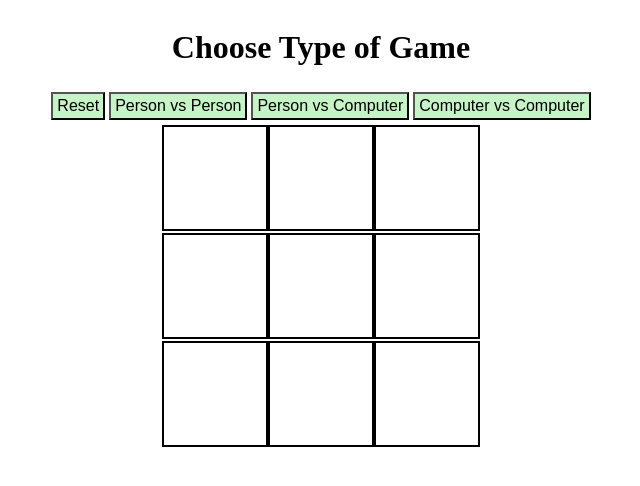
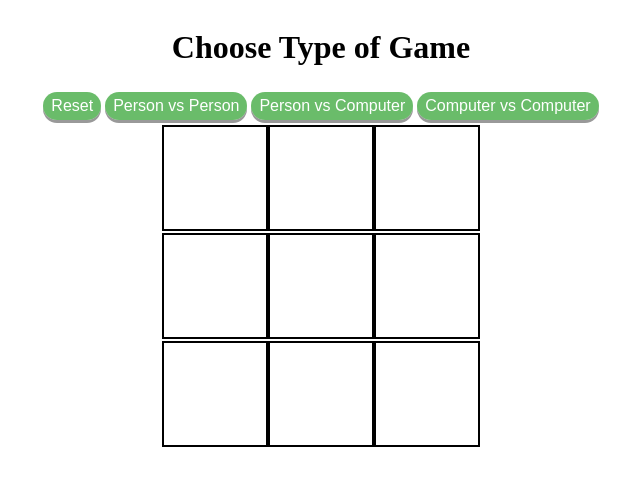
Before and after one commit to irokas/TicTacToe, a React (Create React App) app in the folder react-app/: page / in a window 1280 px wide. Shown: the top 486 px of the page, without its empty margins (319-959 px from the left). Built offline with nearby package versions, Linux system fonts and the light colour scheme.

Commit message:
Made buttons prettier

```diff
--- a/react-app/src/styles.css
+++ b/react-app/src/styles.css
@@ -18,12 +18,20 @@ td {
   font-size: 50px;
 }
 button {
-  background-color: rgba(183, 241, 183, 0.767);
+  background-color: rgba(62, 168, 62, 0.767);
+  color: white;
+  border: none;
+  border-radius: 15px;
   cursor: pointer;
   margin: 4px 2px;
-  padding: 3px 4px;
+  padding: 5px 8px;
   font-size: 16px;
+  box-shadow: 0 3px #999;
 }
+button:hover {
+  background-color: #3e8e41;
+}
+
 .not {
   display: none;
 }
```
